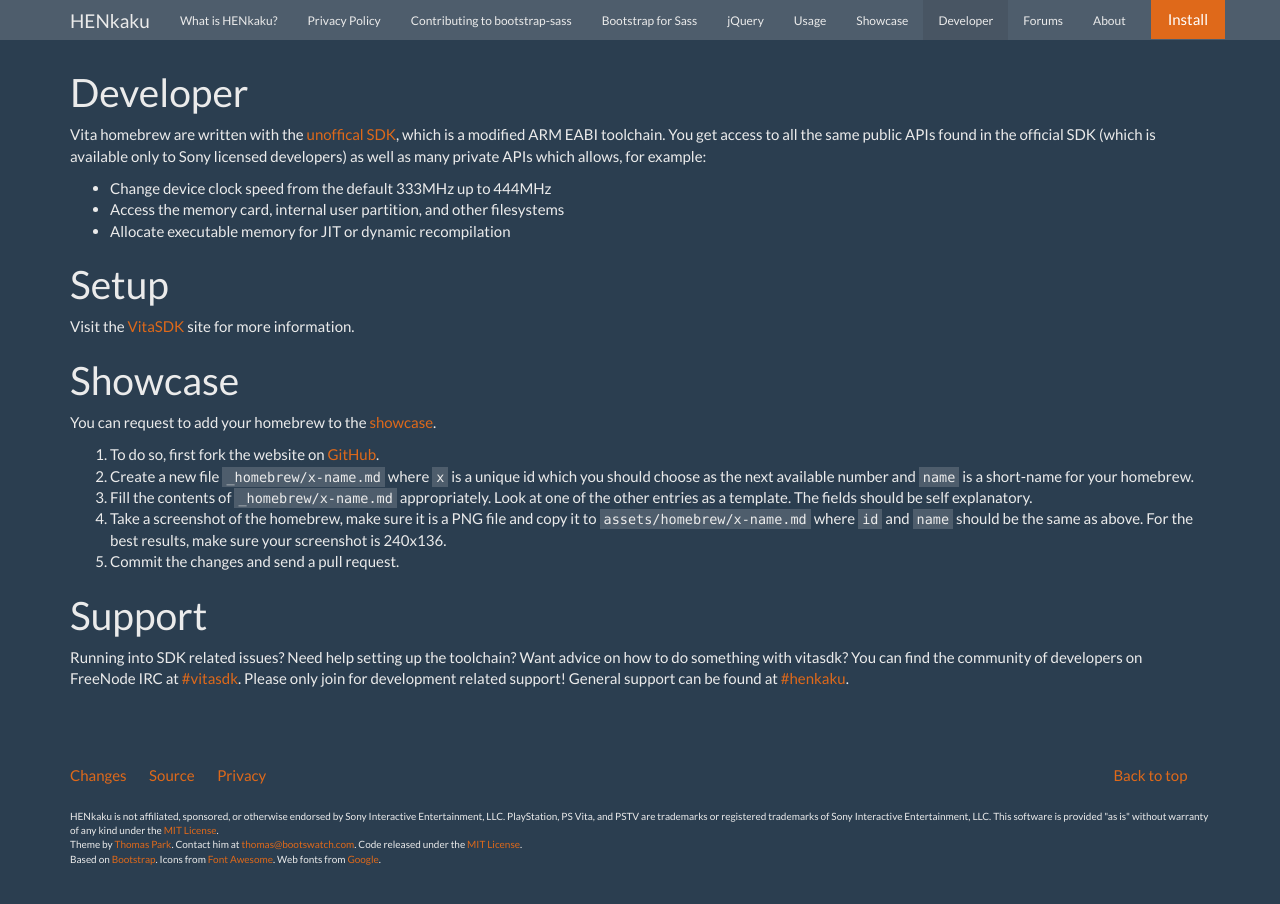
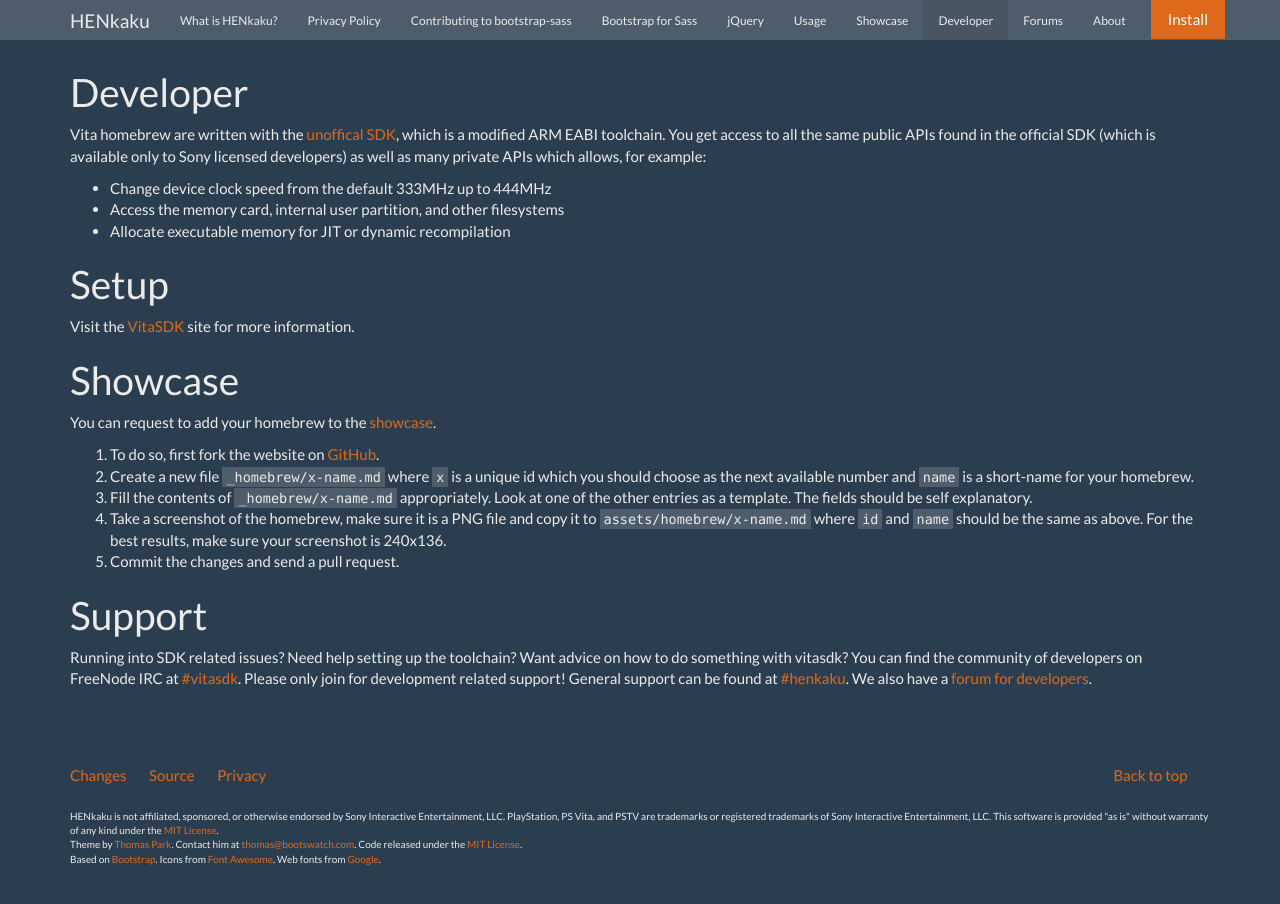
Before and after one commit to henkaku/henkaku.github.io, a Jekyll site: the page built from developer.md, in a window 1280 px wide and 941 px high. Shown: the top 904 px of the window. Built offline with Jekyll 4.4.1, drawn with Linux system fonts in a browser that asks for light colours.

Commit message:
Links to forums

```diff
--- a/developer.md
+++ b/developer.md
@@ -28,4 +28,4 @@
 
 Support
 ===============================================================================
-Running into SDK related issues? Need help setting up the toolchain? Want advice on how to do something with vitasdk? You can find the community of developers on FreeNode IRC at [#vitasdk](irc://chat.freenode.net/vitasdk). Please only join for development related support! General support can be found at [#henkaku](irc://chat.freenode.net/henkaku).
+Running into SDK related issues? Need help setting up the toolchain? Want advice on how to do something with vitasdk? You can find the community of developers on FreeNode IRC at [#vitasdk](irc://chat.freenode.net/vitasdk). Please only join for development related support! General support can be found at [#henkaku](irc://chat.freenode.net/henkaku). We also have a [forum for developers](https://forums.vitasdk.org).
```
Also changed, not shown: usage.md (+1 -1 lines).
